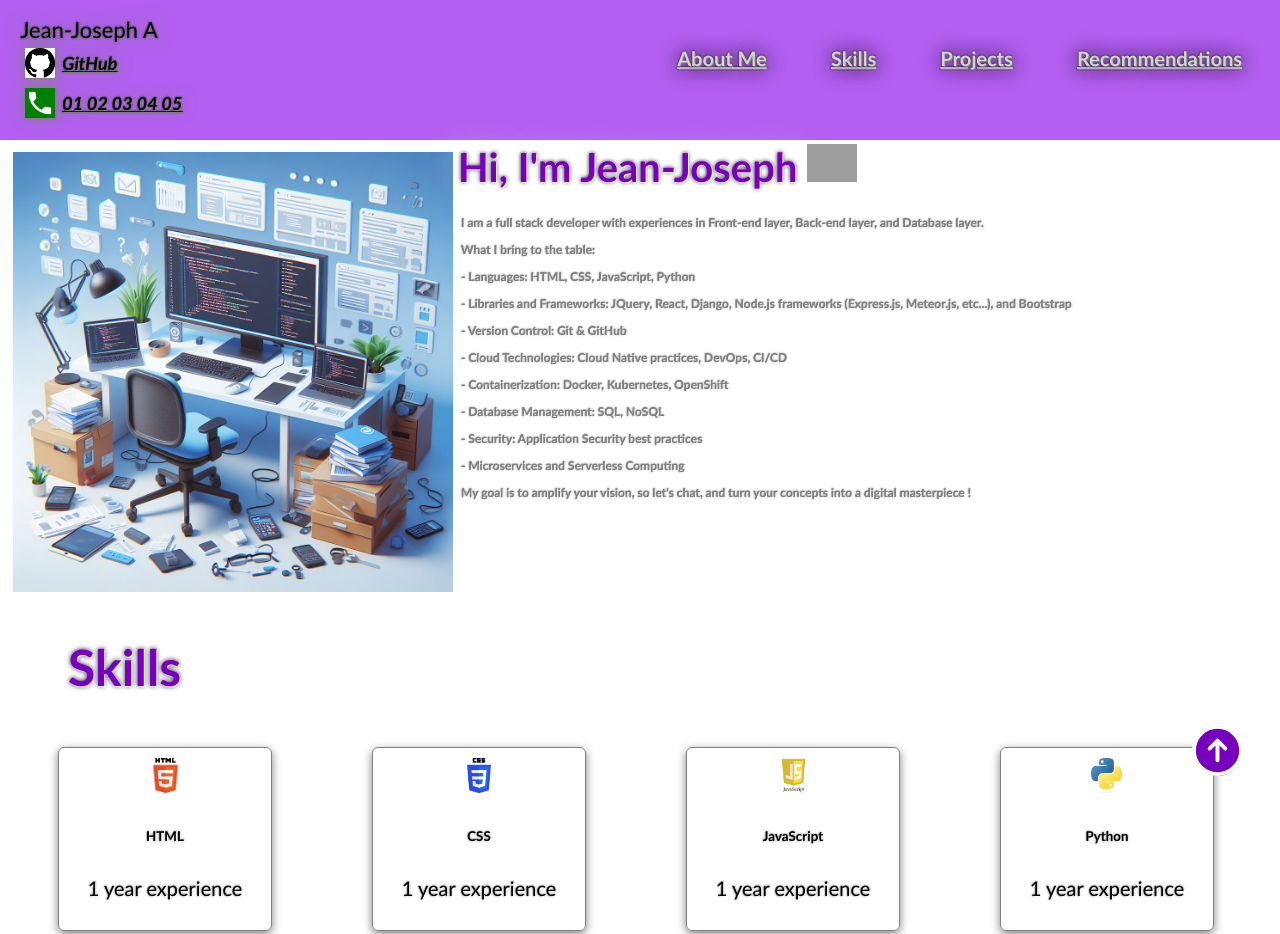
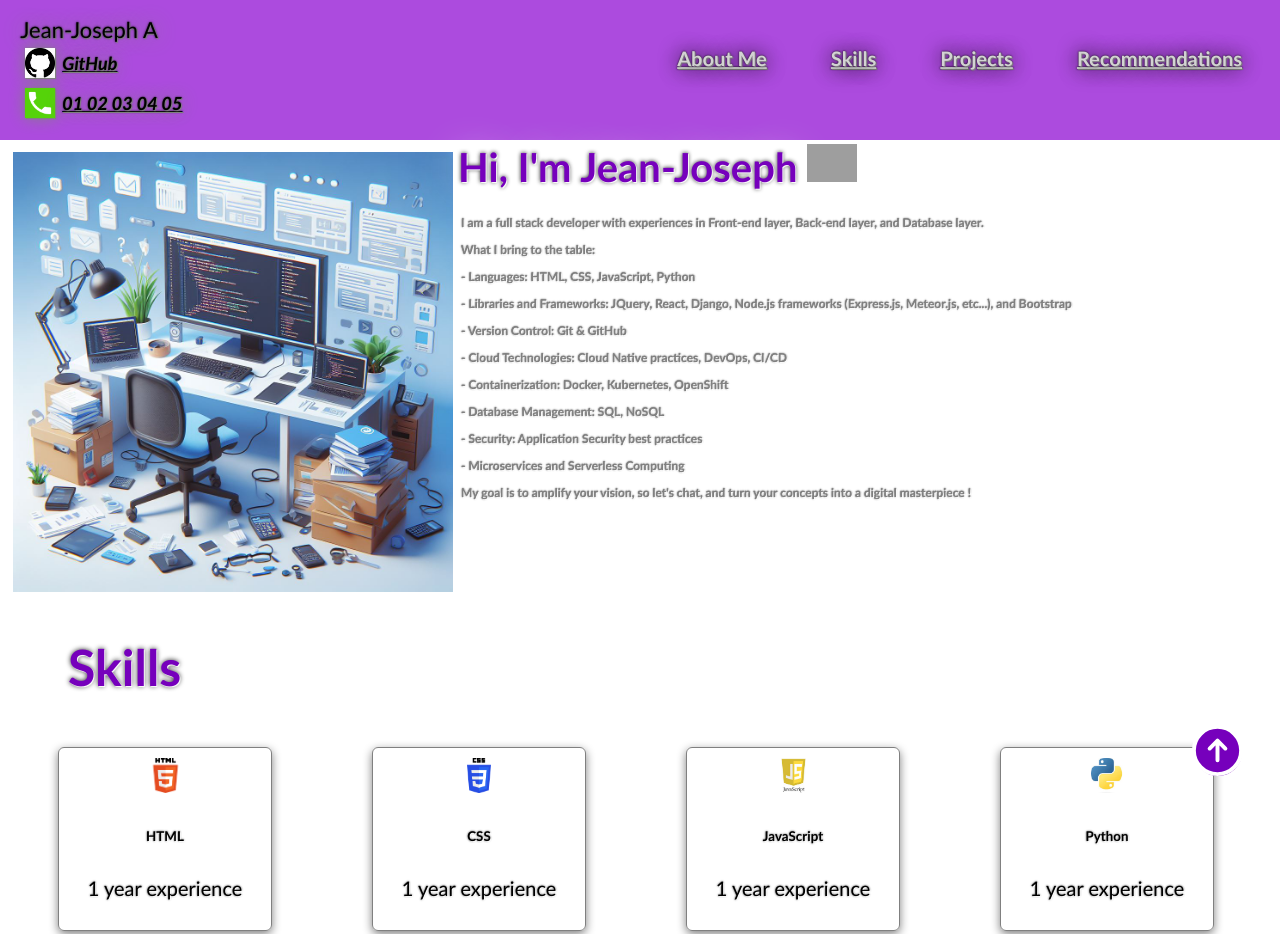
Before and after one commit to Jean-Joooo/Full-Stack-Portofolio-Project-htmlcssjs-Coursera-IBM, a plain HTML site: page index.html in a window 1280 px wide. Shown: the top 934 px of the page. Drawn offline with Linux system fonts and the light colour scheme; grey boxes are pictures that could not be loaded; a script that the page names is missing.

Commit message:
Update style.css

```diff
--- a/style.css
+++ b/style.css
@@ -5,7 +5,7 @@ body {
 /* Navigation Bar */
 
 #home {
-  background-color: #B35FF1;
+  background-color: #AC4BDE;
   padding-bottom: 1cm;
   margin-left:-1cm;
   margin-right:-1cm;
@@ -57,7 +57,7 @@ body {
     float: left;
     box-shadow: 1px 1px 1px grey, 0 0 1em grey, 0 0 0.1em grey;
     margin: 5px;
-    background: green;
+    background: #55D309;
 }
 
 span {
```
